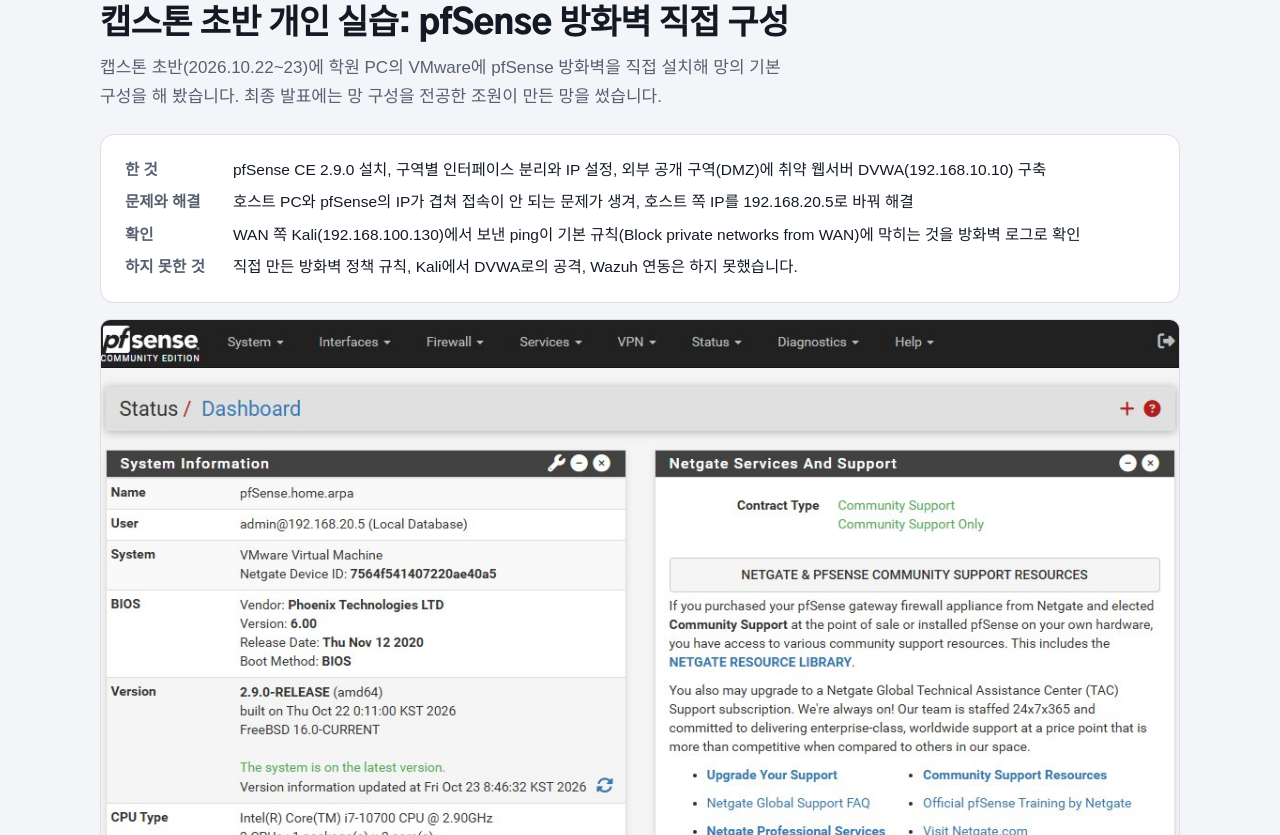
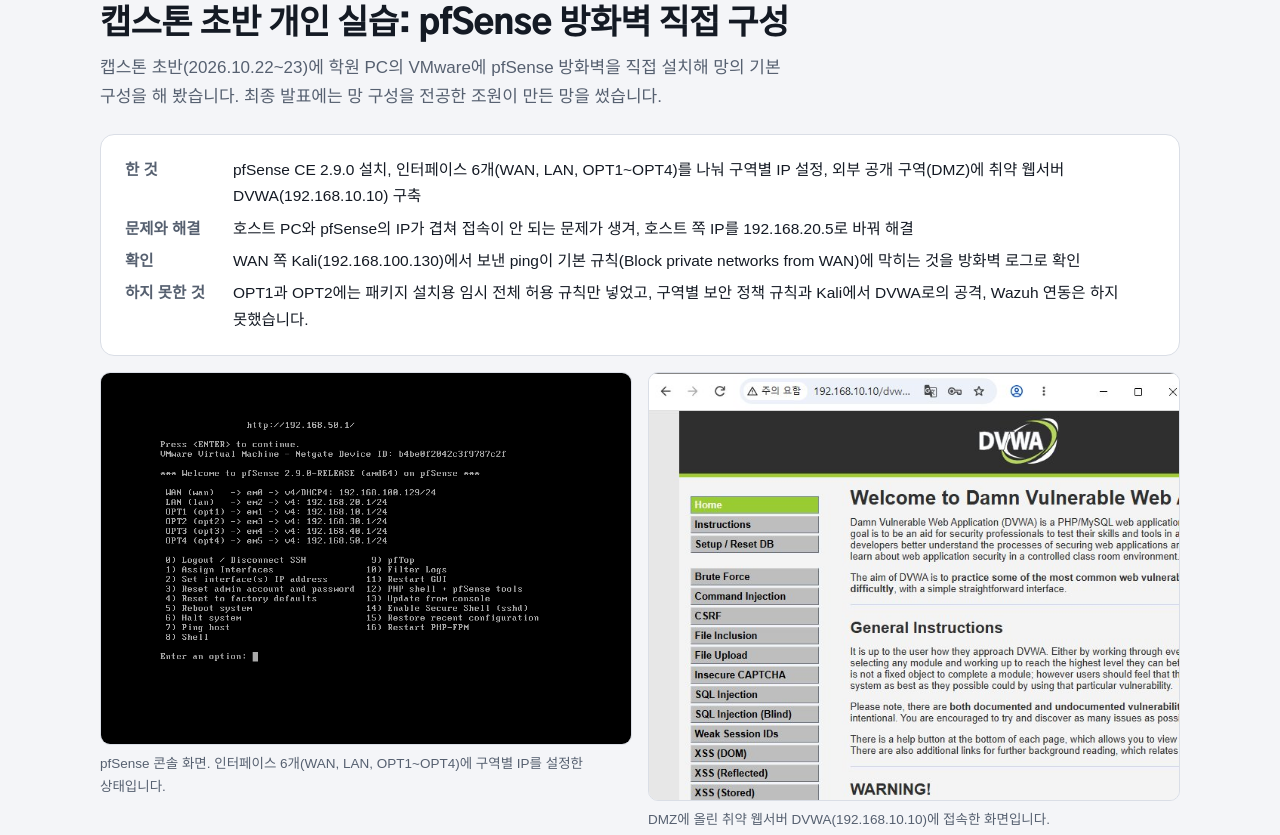
Before and after one commit to zaqxsw108091-create/portfolio, a plain HTML site: page security/index.html in a window 1280 px wide. Shown: the part 5281-6116 px from the top of the page. Drawn offline with Linux system fonts and the light colour scheme; a web font is replaced by a local one.

Commit message:
fix: pfSense 실습 문구와 사진 교체, 자격 표기, 기준 날짜 (보안·합본)
Co-Authored-By: Claude Opus 5.5 <noreply@anthropic.com>

```diff
--- a/security/index.html
+++ b/security/index.html
@@ -421,20 +421,16 @@ footer small{display:block;margin-top:22px;color:#93A0B3;font-size:13.5px}
   <p class="h2sub">캡스톤 초반(2026.10.22~23)에 학원 PC의 VMware에 pfSense 방화벽을 직접 설치해 망의 기본 구성을 해 봤습니다. 최종 발표에는 망 구성을 전공한 조원이 만든 망을 썼습니다.</p>
   <article class="card fix" style="margin-top:22px">
     <dl style="grid-template-columns:96px 1fr">
-      <dt>한 것</dt><dd>pfSense CE 2.9.0 설치, 구역별 인터페이스 분리와 IP 설정, 외부 공개 구역(DMZ)에 취약 웹서버 DVWA(192.168.10.10) 구축</dd>
+      <dt>한 것</dt><dd>pfSense CE 2.9.0 설치, 인터페이스 6개(WAN, LAN, OPT1~OPT4)를 나눠 구역별 IP 설정, 외부 공개 구역(DMZ)에 취약 웹서버 DVWA(192.168.10.10) 구축</dd>
       <dt>문제와 해결</dt><dd>호스트 PC와 pfSense의 IP가 겹쳐 접속이 안 되는 문제가 생겨, 호스트 쪽 IP를 192.168.20.5로 바꿔 해결</dd>
       <dt>확인</dt><dd>WAN 쪽 Kali(192.168.100.130)에서 보낸 ping이 기본 규칙(Block private networks from WAN)에 막히는 것을 방화벽 로그로 확인</dd>
-      <dt>하지 못한 것</dt><dd>직접 만든 방화벽 정책 규칙, Kali에서 DVWA로의 공격, Wazuh 연동은 하지 못했습니다.</dd>
+      <dt>하지 못한 것</dt><dd>OPT1과 OPT2에는 패키지 설치용 임시 전체 허용 규칙만 넣었고, 구역별 보안 정책 규칙과 Kali에서 DVWA로의 공격, Wazuh 연동은 하지 못했습니다.</dd>
     </dl>
   </article>
-  <figure style="margin-top:16px">
-    <a href="../assets/pfsense-dashboard.jpg"><img src="../assets/pfsense-dashboard.jpg" alt="pfSense 대시보드 화면. 버전 2.9.0-RELEASE, 사용자 admin@192.168.20.5, 인터페이스 WAN 192.168.100.129, LAN 192.168.20.1, OPT1 192.168.10.1, OPT2 192.168.30.1" loading="lazy"></a>
-    <figcaption>pfSense 대시보드 (2026.10.23). 버전 2.9.0과 인터페이스별 IP가 보입니다. 접속한 PC 주소 192.168.20.5는 IP 충돌을 고친 뒤의 주소입니다.</figcaption>
-  </figure>
   <div class="two" style="margin-top:16px">
     <figure>
-      <a href="../assets/pfsense-console-ip.jpg"><img src="../assets/pfsense-console-ip.jpg" alt="pfSense 콘솔 화면. OPT4 IPv4 주소가 192.168.50.1/24로 설정되었다는 메시지" loading="lazy"></a>
-      <figcaption>pfSense 콘솔에서 인터페이스(OPT4)에 IP 192.168.50.1/24를 설정한 화면입니다.</figcaption>
+      <a href="../assets/pfsense-interfaces-6.png"><img src="../assets/pfsense-interfaces-6.png" alt="pfSense 콘솔 화면. WAN 192.168.100.129, LAN 192.168.20.1, OPT1 192.168.10.1, OPT2 192.168.30.1, OPT3 192.168.40.1, OPT4 192.168.50.1" loading="lazy"></a>
+      <figcaption>pfSense 콘솔 화면. 인터페이스 6개(WAN, LAN, OPT1~OPT4)에 구역별 IP를 설정한 상태입니다.</figcaption>
     </figure>
     <figure>
       <a href="../assets/pfsense-dvwa.jpg"><img src="../assets/pfsense-dvwa.jpg" alt="브라우저로 192.168.10.10의 DVWA에 접속한 화면" loading="lazy"></a>
@@ -618,7 +614,7 @@ footer small{display:block;margin-top:22px;color:#93A0B3;font-size:13.5px}
     <dl>
       <div><dt>학력</dt><dd>학점은행제 공업전문학사 정보처리전공, 평점 3.8/4.5 (2027.02 졸업예정, 2026.12.15 학위신청 예정)<br>마산제일고등학교 졸업 (2018.02, 자연계열)</dd></div>
       <div><dt>교육</dt><dd>SKT ALEPH 보안과정, 코리아AI아카데미 (2026.08.11~11.12)<br>SBS게임아카데미, C언어부터 Unity 기초 (2024.06~2025.01, 약 7개월)</dd></div>
-      <div><dt>자격</dt><dd>네트워크관리사 2급 필기 합격 (2026.11.03), 실기 12.06 응시 예정<br>한국사능력검정 1급 (2016), 운전면허 1종 보통</dd></div>
+      <div><dt>자격</dt><dd>네트워크관리사 2급 필기 합격 (2026.11.03), 실기 12.06 응시 예정<br>한국사능력검정시험 1급 (2016.02), 운전면허 1종 보통</dd></div>
       <div><dt>경력</dt><dd>케이제이로지텍 물류 (2025.06~2025.08). 적재와 피킹, 앱 기록, 적재 사진 증빙</dd></div>
       <div><dt>근무 조건</dt><dd>야간·교대근무 가능, 합격 시 서울·경기 이사 가능</dd></div>
       <div><dt>일하는 태도</dt><dd>정해진 규칙을 지키고, 확인한 것을 기록으로 남깁니다. 팀에서 아무도 고르지 않은 파트를 맡았고, 시간이 부족할 때는 "최소 작업물을 먼저 만들고 남는 시간에 기능을 더하자"고 제안했습니다.</dd></div>
@@ -635,7 +631,7 @@ footer small{display:block;margin-top:22px;color:#93A0B3;font-size:13.5px}
       <a class="btn fill" href="mailto:zaqxsw108091@gmail.com">zaqxsw108091@gmail.com</a>
       <a class="btn line" href="https://github.com/zaqxsw108091-create">GitHub</a>
     </div>
-    <small>이 사이트도 Claude와 함께 만들었습니다. 내용은 이력서, 캡스톤 자료, 각 저장소의 README와 작업기록에서 확인되는 것만 넣었습니다. (2026.11.23 기준)</small>
+    <small>이 사이트도 Claude와 함께 만들었습니다. 내용은 이력서, 캡스톤 자료, 각 저장소의 README와 작업기록에서 확인되는 것만 넣었습니다. (2026.11.24 기준)</small>
   </div>
 </footer>
 
```
Also changed, not shown: index.html (+6 -10 lines), assets/pfsense-console-ip.jpg (deleted), assets/pfsense-dashboard.jpg (deleted), assets/pfsense-interfaces-6.png (added).
